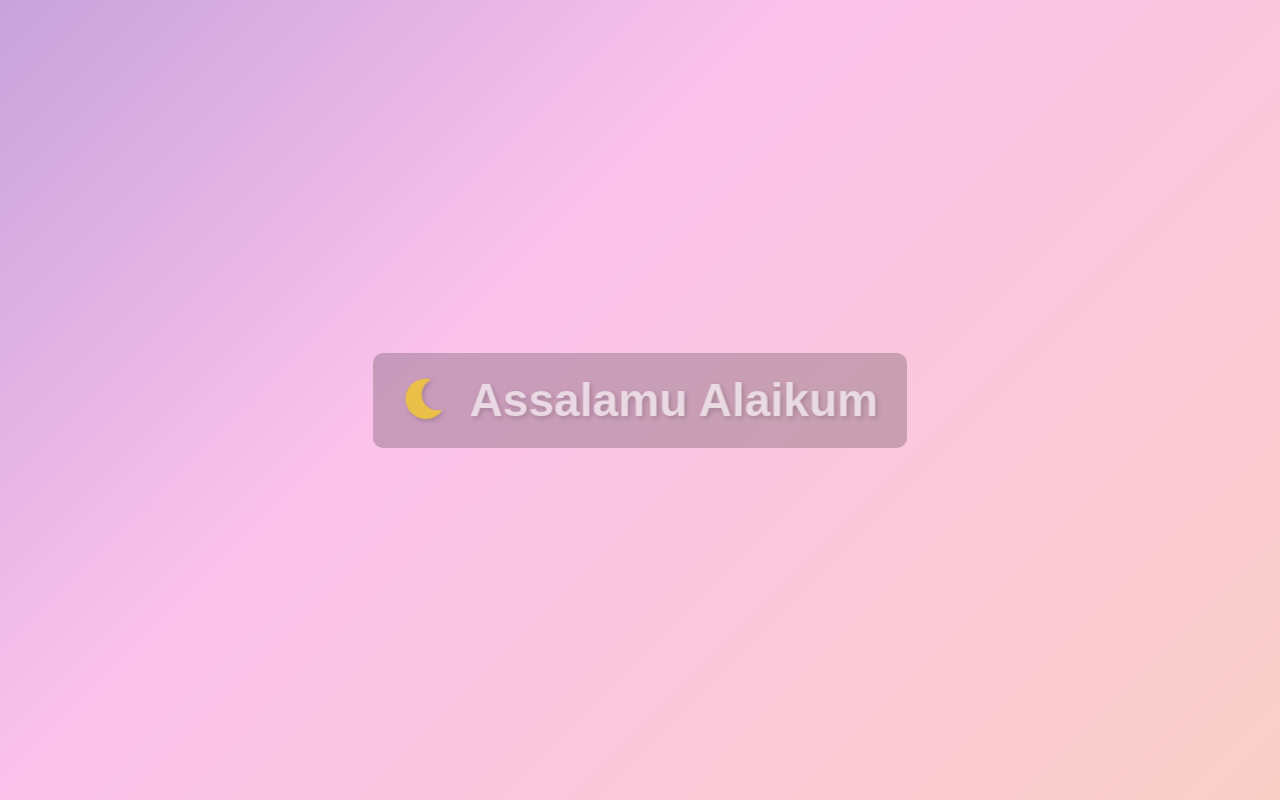
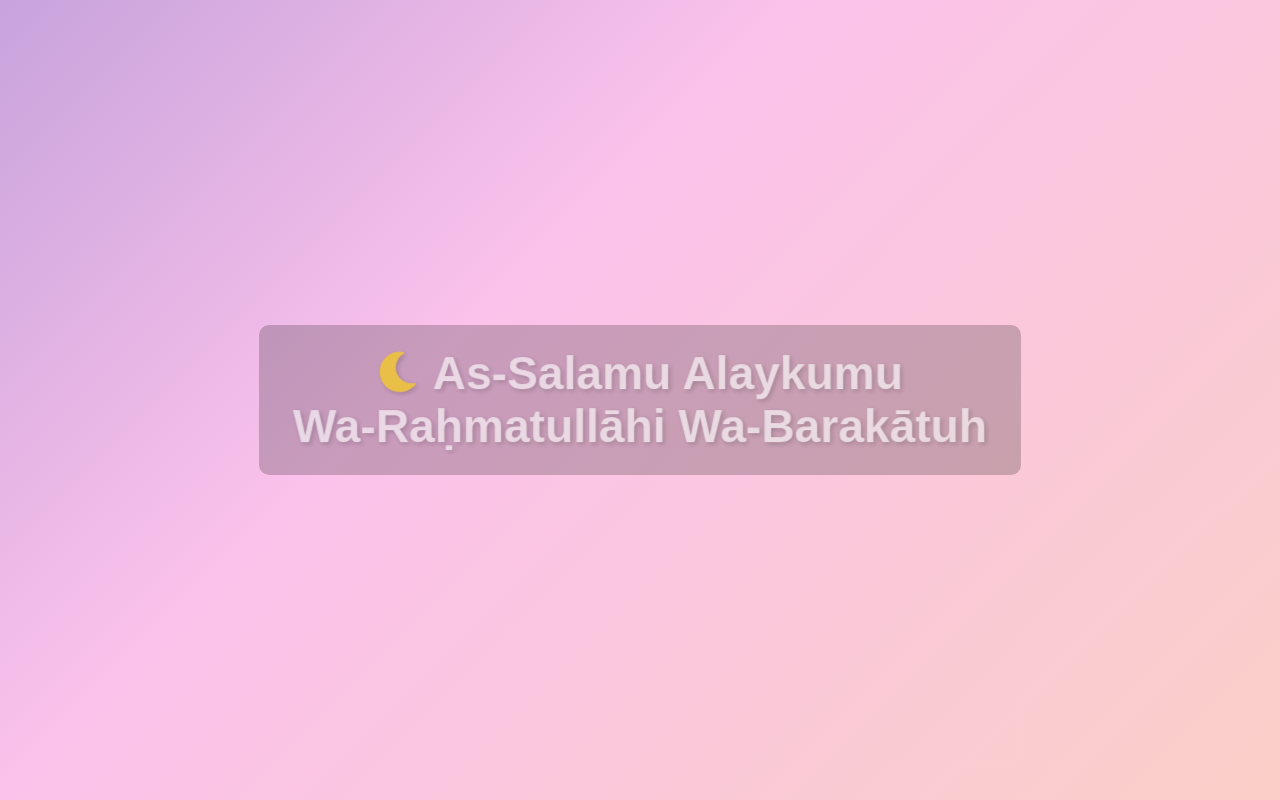
Before and after one commit to abdullah09c/demo, a plain HTML site: page index.html in a window 1280 px wide. Drawn offline with Linux system fonts and the light colour scheme.

Commit message:
add full salam

```diff
--- a/index.html
+++ b/index.html
@@ -13,7 +13,7 @@
 <body>
     <div>
         <!-- Add an icon before the text -->
-        <h1><i class="fas fa-moon"></i> Assalamu Alaikum</h1>
+        <h1><i class="fas fa-moon"></i>As-Salamu Alaykumu <br> Wa-Raḥmatullāhi Wa-Barakātuh</h1>
     </div>
     <script src="script.js"></script>
 </body>
```
